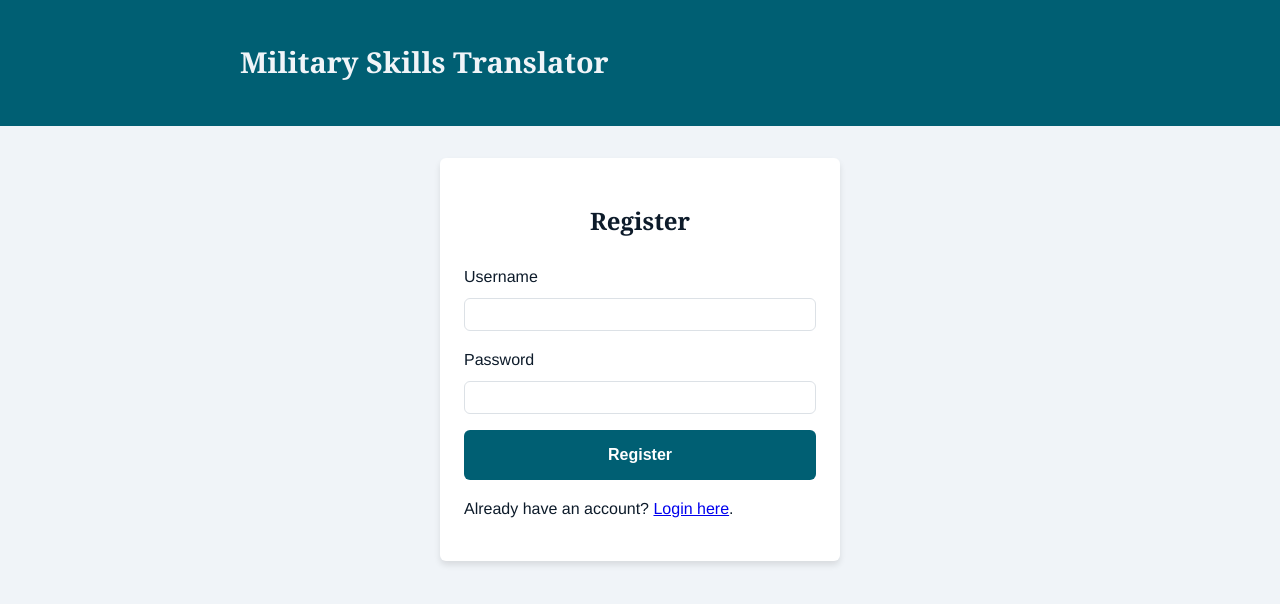
After one commit to hadcomfort/VeteranSkillsTranslator, a Flask app: page /register in a window 1280 px wide. The commit adds this page. Shown: the top 604 px of the page. Run offline with Flask 3, Linux system fonts and the light colour scheme.

Commit message:
feat: Implement user authentication and saved skills

```diff
--- a/app.py
+++ b/app.py
@@ -23,8 +23,10 @@
 
 import os
 import sqlite3
-from flask import Flask, render_template, g, jsonify
+from flask import Flask, render_template, g, jsonify, request, session
+from werkzeug.security import check_password_hash, generate_password_hash
 from dotenv import load_dotenv
+import functools
 
 # --- Application Setup ---
 
@@ -37,8 +39,91 @@ app = Flask(__name__)
 # because we manually construct the path, but it's good practice as it makes
 # Flask aware of the 'instance' folder.
 app.config.from_mapping(
+    SECRET_KEY=os.getenv('SECRET_KEY', 'dev'), # Default 'dev' key is for development only
     DATABASE=os.path.join(app.instance_path, os.getenv('DATABASE_PATH', 'database.sqlite'))
 )
+
+# --- Auth Blueprint and Routes ---
+
+@app.route('/api/register', methods=['POST'])
+def register():
+    """Registers a new user."""
+    data = request.get_json()
+    username = data.get('username')
+    password = data.get('password')
+    db = get_db()
+    error = None
+
+    if not username:
+        error = 'Username is required.'
+    elif not password:
+        error = 'Password is required.'
+
+    if error is None:
+        try:
+            db.execute(
+                "INSERT INTO users (username, password_hash) VALUES (?, ?)",
+                (username, generate_password_hash(password)),
+            )
+            db.commit()
+        except db.IntegrityError:
+            error = f"User {username} is already registered."
+        else:
+            return jsonify({'message': 'User created successfully'}), 201
+
+    return jsonify({'error': error}), 400
+
+@app.route('/api/login', methods=['POST'])
+def login():
+    """Logs a user in."""
+    data = request.get_json()
+    username = data.get('username')
+    password = data.get('password')
+    db = get_db()
+    error = None
+    user = db.execute(
+        'SELECT * FROM users WHERE username = ?', (username,)
+    ).fetchone()
+
+    if user is None:
+        error = 'Incorrect username.'
+    elif not check_password_hash(user['password_hash'], password):
+        error = 'Incorrect password.'
+
+    if error is None:
+        session.clear()
+        session['user_id'] = user['id']
+        return jsonify({'message': 'Logged in successfully'})
+
+    return jsonify({'error': error}), 400
+
+@app.route('/api/logout')
+def logout():
+    """Logs the current user out."""
+    session.clear()
+    return jsonify({'message': 'Logged out successfully'})
+
+@app.before_request
+def load_logged_in_user():
+    """If a user id is in the session, load the user object from the db."""
+    user_id = session.get('user_id')
+
+    if user_id is None:
+        g.user = None
+    else:
+        g.user = get_db().execute(
+            'SELECT * FROM users WHERE id = ?', (user_id,)
+        ).fetchone()
+
+def login_required(view):
+    """View decorator that redirects anonymous users to the login page."""
+    @functools.wraps(view)
+    def wrapped_view(**kwargs):
+        if g.user is None:
+            return jsonify({'error': 'Authorization required'}), 401
+        return view(**kwargs)
+    return wrapped_view
+
 
 # --- Database Connection Management ---
 
@@ -81,7 +166,7 @@ def close_db(e=None):
     if db is not None:
         db.close()
 
-# --- Application Routes ---
+# --- Page-serving Routes ---
 
 @app.route("/")
 def index():
@@ -102,6 +187,57 @@ def index():
         app.logger.error(f"Failed to fetch occupations for index page: {e}")
         # Render a simple error message if the database fails.
         return "Error: Could not connect to the database to fetch occupations.", 500
+
+@app.route('/login')
+def login_page():
+    return render_template('login.html')
+
+@app.route('/register')
+def register_page():
+    return render_template('register.html')
+
+@app.route('/profile')
+@login_required
+def profile_page():
+    return render_template('profile.html')
+
+
+@app.route('/api/skills', methods=['GET', 'POST'])
+@login_required
+def saved_skills():
+    """Manages saved skills for the logged-in user."""
+    db = get_db()
+    if request.method == 'POST':
+        data = request.get_json()
+        skill_description = data.get('skill_description')
+        if not skill_description:
+            return jsonify({'error': 'Skill description is required.'}), 400
+
+        db.execute(
+            'INSERT INTO user_saved_skills (user_id, skill_description) VALUES (?, ?)',
+            (g.user['id'], skill_description)
+        )
+        db.commit()
+        return jsonify({'message': 'Skill saved successfully'}), 201
+
+    # GET request
+    skills = db.execute(
+        'SELECT id, skill_description FROM user_saved_skills WHERE user_id = ?',
+        (g.user['id'],)
+    ).fetchall()
+    return jsonify([dict(row) for row in skills])
+
+@app.route('/api/skills/<int:skill_id>', methods=['DELETE'])
+@login_required
+def delete_skill(skill_id):
+    """Deletes a saved skill."""
+    db = get_db()
+    db.execute(
+        'DELETE FROM user_saved_skills WHERE id = ? AND user_id = ?',
+        (skill_id, g.user['id'])
+    )
+    db.commit()
+    return jsonify({'message': 'Skill deleted successfully'})
 
 
 @app.route("/api/mos/<string:mos_code>")
--- a/static/css/styles.css
+++ b/static/css/styles.css
@@ -95,21 +95,93 @@ body {
 .site-header {
     background-color: var(--color-primary);
     color: var(--color-background);
-    padding: var(--spacing-lg) 0;
+    padding: var(--spacing-md) 0;
     margin-bottom: var(--spacing-xl);
-    text-align: center;
 }
 
-.site-header__title {
-    font-family: var(--font-family-heading);
-    font-size: 2.5rem;
-    margin: 0 0 var(--spacing-sm) 0;
+.site-header__container {
+    display: flex;
+    justify-content: space-between;
+    align-items: center;
 }
 
-.site-header__subtitle {
-    font-size: 1.1rem;
-    margin: 0;
-    opacity: 0.9;
+.site-header__title a {
+    font-family: var(--font-family-heading);
+    font-size: 1.8rem;
+    color: inherit;
+    text-decoration: none;
+}
+
+.site-header__nav {
+    display: flex;
+    gap: var(--spacing-md);
+    align-items: center;
+}
+
+.site-header__nav a {
+    color: inherit;
+    text-decoration: none;
+    font-weight: bold;
+    padding: var(--spacing-xs) var(--spacing-sm);
+    border-radius: var(--border-radius-md);
+}
+
+.site-header__nav a:hover {
+    background-color: var(--color-primary-dark);
+}
+
+/* --- Auth Forms --- */
+.auth-form {
+    max-width: 400px;
+    margin: var(--spacing-xl) auto;
+    padding: var(--spacing-lg);
+    background: var(--color-surface);
+    border-radius: var(--border-radius-md);
+    box-shadow: var(--shadow-md);
+}
+
+.auth-form h2 {
+    text-align: center;
+    font-family: var(--font-family-heading);
+    margin-bottom: var(--spacing-lg);
+}
+
+.form-group {
+    margin-bottom: var(--spacing-md);
+}
+
+.form-group label {
+    display: block;
+    margin-bottom: var(--spacing-sm);
+}
+
+.form-group input {
+    width: 100%;
+    padding: var(--spacing-sm);
+    border: 1px solid var(--color-border);
+    border-radius: var(--border-radius-md);
+}
+
+.btn {
+    width: 100%;
+    padding: var(--spacing-md);
+    border: none;
+    border-radius: var(--border-radius-md);
+    background-color: var(--color-primary);
+    color: white;
+    font-size: 1rem;
+    font-weight: bold;
+    cursor: pointer;
+}
+
+.btn:hover {
+    background-color: var(--color-primary-dark);
+}
+
+.error-message {
+    color: #d90429;
+    margin-top: var(--spacing-md);
+    text-align: center;
 }
 
 /* --- Selection Form --- */
@@ -261,7 +333,13 @@ body {
 }
 
 
-.skills-list__copy-btn {
+.skills-list__actions {
+    display: flex;
+    gap: var(--spacing-sm);
+}
+
+.skills-list__copy-btn,
+.skills-list__save-btn {
     flex-shrink: 0;
     background-color: transparent;
     border: 1px solid var(--color-border);
@@ -272,13 +350,15 @@ body {
     transition: background-color 0.2s, color 0.2s;
 }
 
-.skills-list__copy-btn:hover {
+.skills-list__copy-btn:hover,
+.skills-list__save-btn:hover {
     background-color: var(--color-secondary);
     color: white;
     border-color: var(--color-secondary);
 }
 
-.skills-list__copy-btn:focus {
+.skills-list__copy-btn:focus,
+.skills-list__save-btn:focus {
     outline: 2px solid var(--color-accent);
     outline-offset: 2px;
 }
--- /dev/null
+++ b/static/js/auth.js
@@ -0,0 +1,47 @@
+document.addEventListener('DOMContentLoaded', () => {
+    const loginForm = document.getElementById('login-form');
+    const registerForm = document.getElementById('register-form');
+    const errorMessage = document.getElementById('error-message');
+
+    if (loginForm) {
+        loginForm.addEventListener('submit', async (e) => {
+            e.preventDefault();
+            const formData = new FormData(loginForm);
+            const data = Object.fromEntries(formData.entries());
+
+            const response = await fetch('/api/login', {
+                method: 'POST',
+                headers: { 'Content-Type': 'application/json' },
+                body: JSON.stringify(data),
+            });
+
+            if (response.ok) {
+                window.location.href = '/profile';
+            } else {
+                const err = await response.json();
+                errorMessage.textContent = err.error;
+            }
+        });
+    }
+
+    if (registerForm) {
+        registerForm.addEventListener('submit', async (e) => {
+            e.preventDefault();
+            const formData = new FormData(registerForm);
+            const data = Object.fromEntries(formData.entries());
+
+            const response = await fetch('/api/register', {
+                method: 'POST',
+                headers: { 'Content-Type': 'application/json' },
+                body: JSON.stringify(data),
+            });
+
+            if (response.ok) {
+                window.location.href = '/login';
+            } else {
+                const err = await response.json();
+                errorMessage.textContent = err.error;
+            }
+        });
+    }
+});
--- /dev/null
+++ b/templates/register.html
@@ -0,0 +1,35 @@
+<!DOCTYPE html>
+<html lang="en">
+<head>
+    <meta charset="UTF-8">
+    <meta name="viewport" content="width=device-width, initial-scale=1.0">
+    <title>Register - Military Skills Translator</title>
+    <link rel="stylesheet" href="{{ url_for('static', filename='css/styles.css') }}">
+</head>
+<body>
+    <header class="site-header">
+        <div class="container">
+            <h1 class="site-header__title"><a href="/">Military Skills Translator</a></h1>
+        </div>
+    </header>
+    <main class="container">
+        <div class="auth-form">
+            <h2>Register</h2>
+            <form id="register-form">
+                <div class="form-group">
+                    <label for="username">Username</label>
+                    <input type="text" id="username" name="username" required>
+                </div>
+                <div class="form-group">
+                    <label for="password">Password</label>
+                    <input type="password" id="password" name="password" required>
+                </div>
+                <button type="submit" class="btn">Register</button>
+            </form>
+            <p>Already have an account? <a href="/login">Login here</a>.</p>
+            <div id="error-message" class="error-message"></div>
+        </div>
+    </main>
+    <script src="{{ url_for('static', filename='js/auth.js') }}"></script>
+</body>
+</html>
```
Also changed, not shown: scripts/import_data.py (+24 -0 lines), static/js/app.js (+30 -0 lines), static/js/profile.js (added, +43 -0 lines), templates/index.html (+24 -7 lines), templates/login.html (added, +35 -0 lines), templates/profile.html (added, +26 -0 lines).
